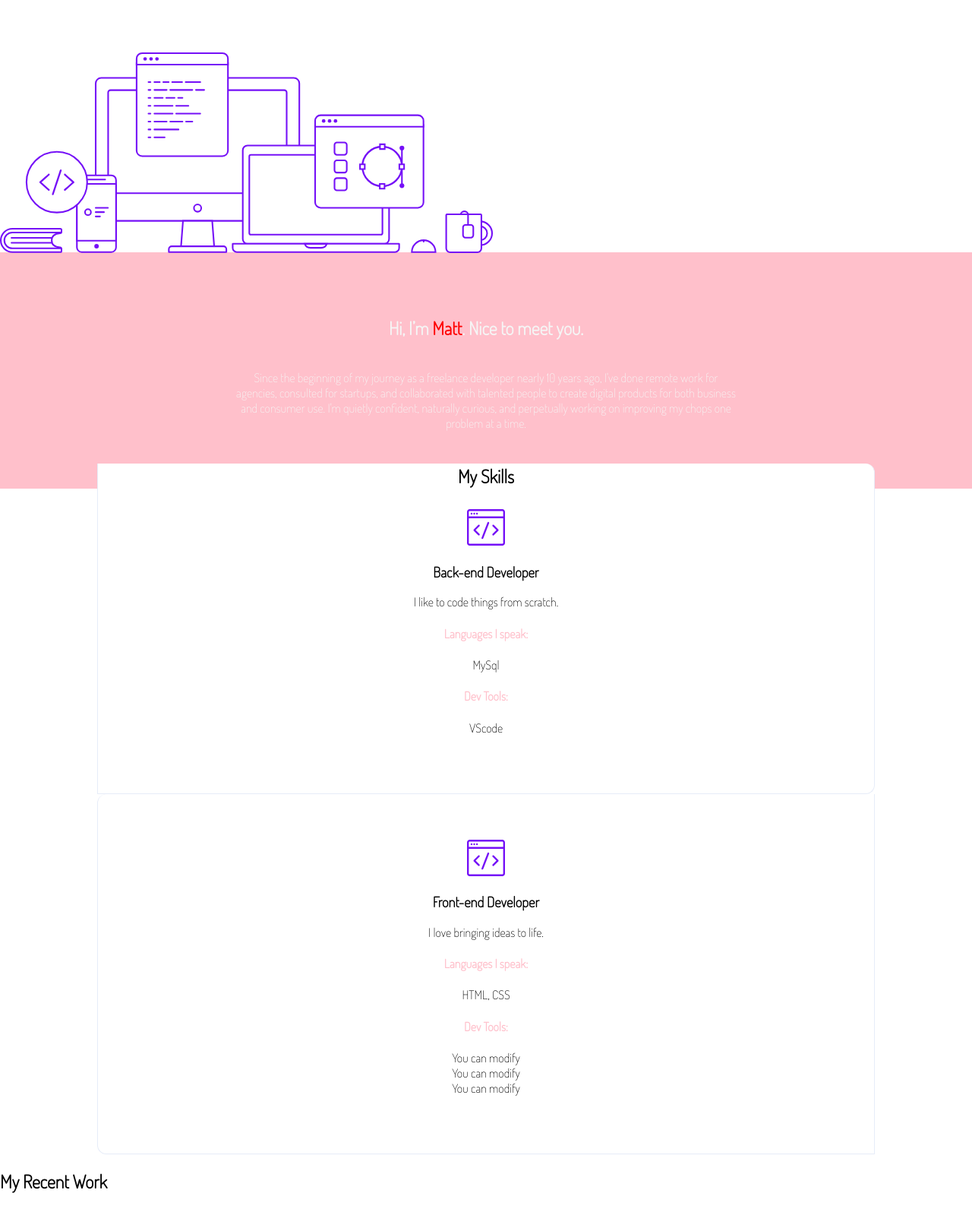
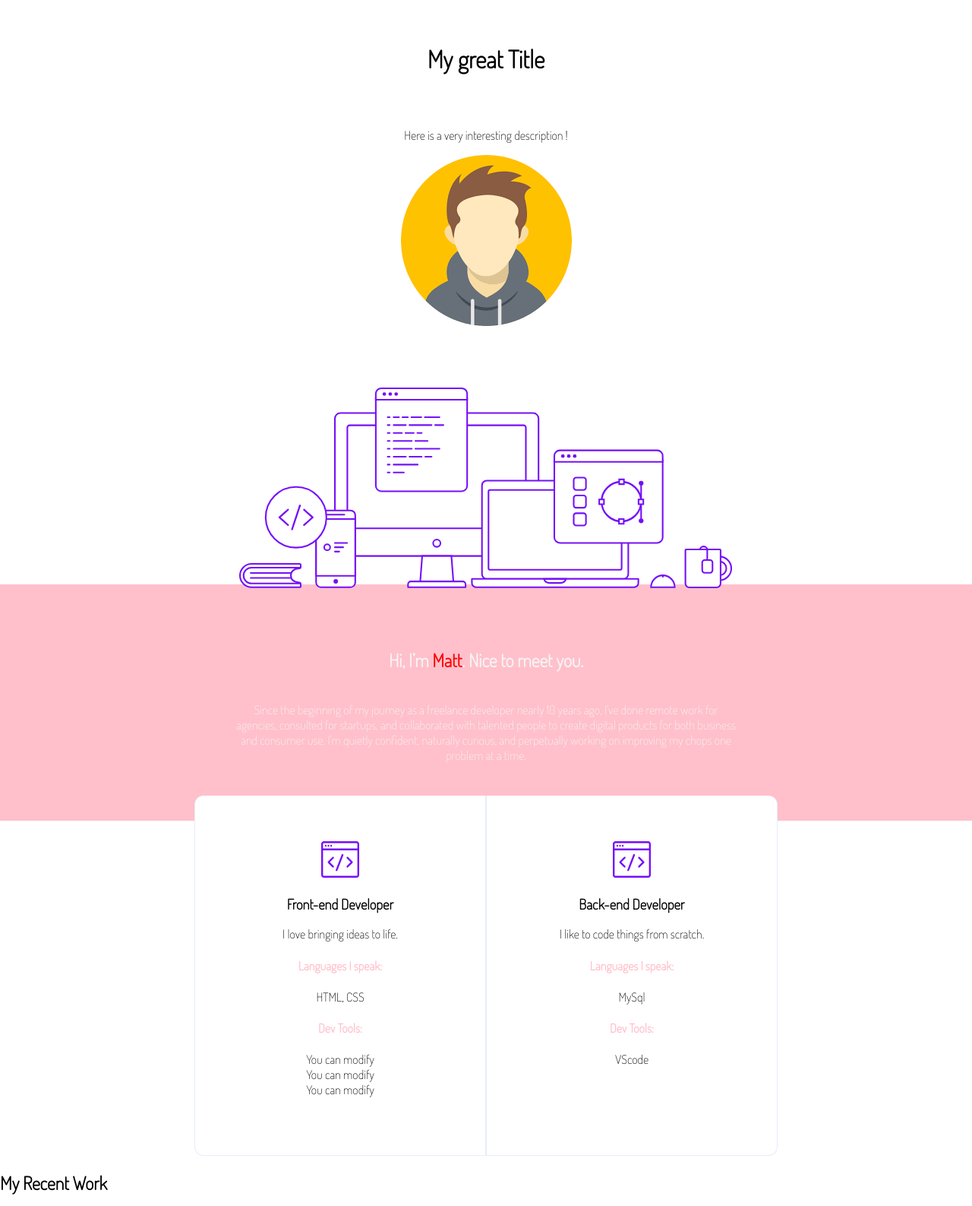
Before and after one commit to wildcodeschool-2025-03/js-checkpoint1-tlse, a website: page site/portfolio.html in a window 1280 px wide. Shown: the part 80-1667 px from the top of the page at 76% size. Drawn offline with Linux system fonts and the light colour scheme.

Commit message:
algo and html/css quests

```diff
--- a/algo/1/thirdAngle.js
+++ b/algo/1/thirdAngle.js
@@ -7,7 +7,7 @@ thirdAngle(20, 80) doit retourner 80
 */
 
 function thirdAngle(a, b) {
-  // Your code here !
+	return 180 - (a + b);
 }
 
 module.exports = thirdAngle;
--- a/site/css/home.css
+++ b/site/css/home.css
@@ -1,5 +1,5 @@
 body {
-  font-family: "Roboto";
+	font-family: "Roboto", sans-serif;
 	color: var(--textColor);
 }
 
--- a/site/css/portfolio.css
+++ b/site/css/portfolio.css
@@ -67,7 +67,7 @@ p {
 	border-right: var(--styledBorder);
 	border-bottom: var(--styledBorder);
 	background-color: var(--cardColor);
-  padding: calc(var(--gutter) * 3.75) calc(var(--gutter)* 2.1875);
+	padding: calc(var(--gutter) * 3.75) calc(var(--gutter) * 2.1875);
 	border-radius: var(--radius);
 	text-align: var(--textAlign);
 	box-shadow: var(--styledShadow);
@@ -108,3 +108,45 @@ p {
 .purple-text {
 	color: var(--purple);
 }
+
+h5 {
+	font-size: 2rem;
+}
+
+@media screen and (min-width: 700px) {
+	nav {
+		justify-content: space-between;
+	}
+
+	header {
+		display: flex;
+		flex-direction: column;
+		align-items: center;
+	}
+
+	.desktop {
+		display: flex;
+		justify-content: center;
+	}
+
+	.container_column {
+		display: flex;
+		flex-direction: row-reverse;
+		justify-content: center;
+	}
+
+	.column {
+		width: 30vw;
+	}
+}
+
+@media screen and (max-width: 700px) {
+	.desktop img {
+		display: none;
+	}
+
+	.container_column {
+		display: flex;
+		flex-direction: column-reverse;
+	}
+}
--- a/site/portfolio.html
+++ b/site/portfolio.html
@@ -22,6 +22,11 @@
     <main>
       <!-- First banner with title, description, avatar and image desktop -->
       <!-- You can use the avatar image on the folder image -->
+       <header>
+        <h5>My great Title</h5>
+        <p>Here is a very interesting description !</p>
+        <img src="image/avatar-bis.png" alt="avatar">
+      </header>
       <section>
         <figure class="desktop">
           <img src="image/desktop.svg" alt="desktop" />
@@ -40,7 +45,8 @@
 
       <article class="skills">
         <h2 class="skills--title">My Skills</h2>
-          <section class="column">
+        <div class="container_column">
+        <section class="column">
               <img src="image/frontend.svg" alt="" />
               <h3>Back-end Developer</h3>
               <p>I like to code things from scratch.</p>
@@ -64,6 +70,7 @@
                 <li>You can modify</li>
               </ul>
             </section>
+          </div>
       </article>
 
       <!-- Third banner with list of all your projects -->
```
Also changed, not shown: algo/2/isLeapYear.js (+6 -2 lines). Lines whose indentation alone changed are shown as unchanged.
